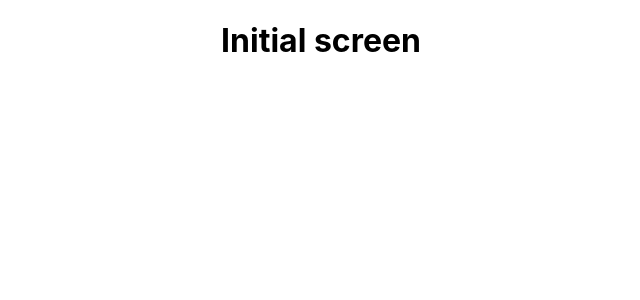
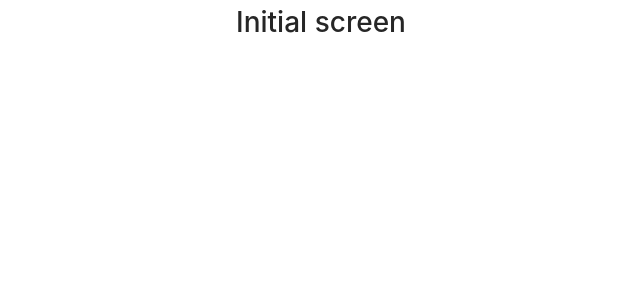
Before and after one commit to GabrielaGuedes/dulocal-challenge, a React (Create React App) app: page / in a window 1280 px wide. Shown: the top 300 px of the page, without its empty margins (319-959 px from the left). Built offline with nearby package versions, Linux system fonts and the light colour scheme.

Commit message:
add antd and styled components

```diff
--- a/package.json
+++ b/package.json
@@ -6,10 +6,12 @@
     "@testing-library/jest-dom": "^4.2.4",
     "@testing-library/react": "^9.5.0",
     "@testing-library/user-event": "^7.2.1",
+    "antd": "^4.4.2",
     "react": "^16.13.1",
     "react-dom": "^16.13.1",
     "react-router-dom": "^5.2.0",
-    "react-scripts": "3.4.1"
+    "react-scripts": "3.4.1",
+    "styled-components": "^5.1.1"
   },
   "scripts": {
     "start": "react-scripts start",
--- a/src/App.css
+++ b/src/App.css
@@ -1,3 +1,5 @@
+@import "~antd/dist/antd.css";
+
 .App {
   text-align: center;
 }
```
Also changed, not shown: 1 other file (tests, documents, lock files or other folders).
